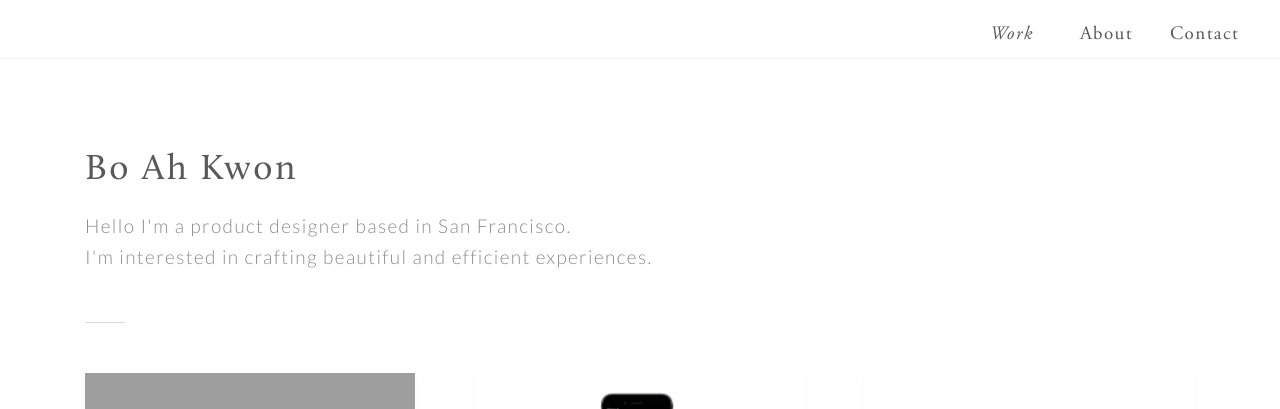
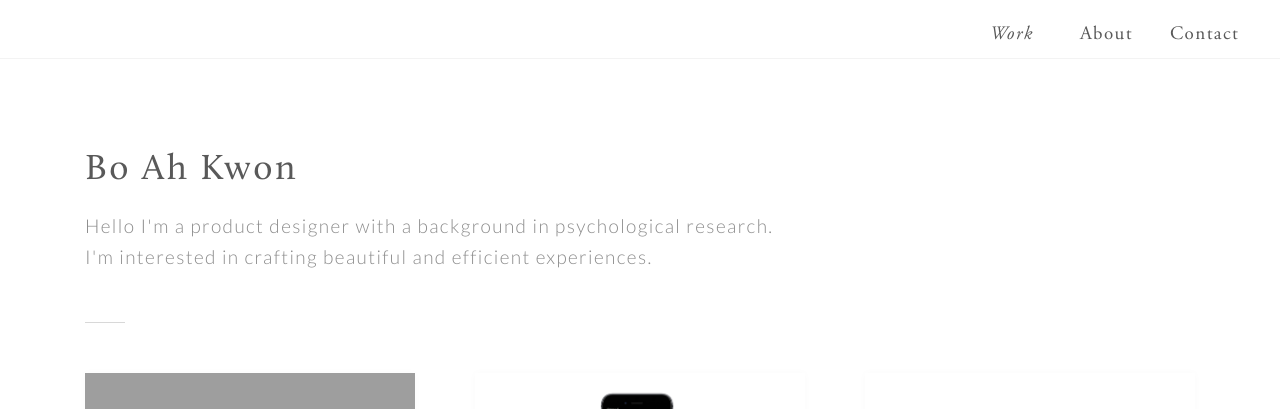
Before and after one commit to bkwon0402/bkwon0402.github.io, a Jekyll site: the page built from index.html, in a window 1280 px wide and 900 px high. Shown: the top 409 px of the window. Built offline with Jekyll 4.4.1, drawn with Linux system fonts in a browser that asks for light colours; grey boxes are pictures that could not be loaded.

Commit message:
Update index.html

```diff
--- a/index.html
+++ b/index.html
@@ -8,7 +8,7 @@ title: home
         <div class="row">
             <div class="col-xs-12 hero_part_30">
                 <div id="hero">Bo Ah Kwon</div>
-                        <p class="hero_p">Hello I'm a product designer based in San Francisco.
+                        <p class="hero_p">Hello I'm a product designer with a background in psychological research.
                             <br>I'm interested in crafting beautiful and efficient experiences. </p>
                 <div class="line_sep"></div>
             </div>
```
